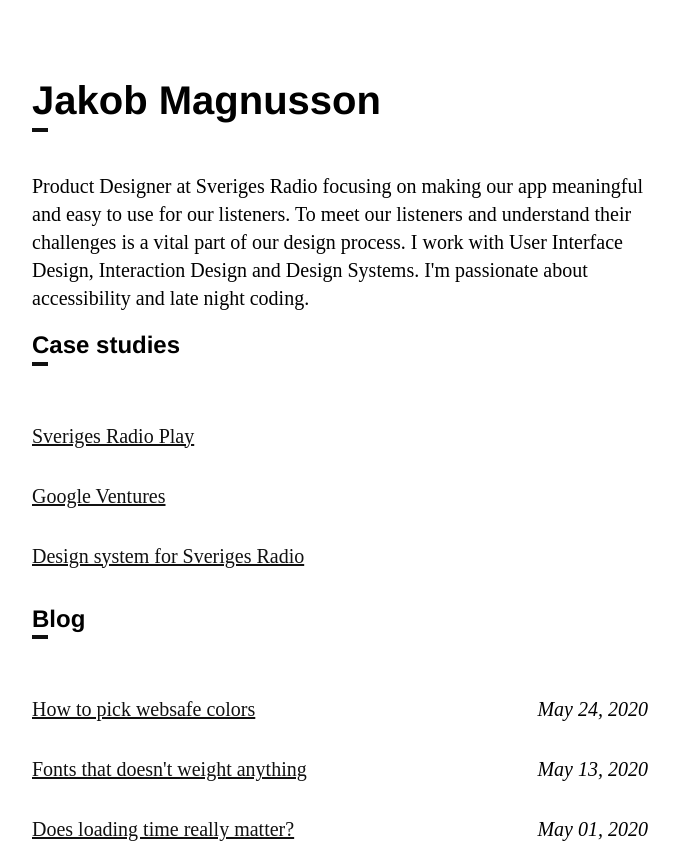
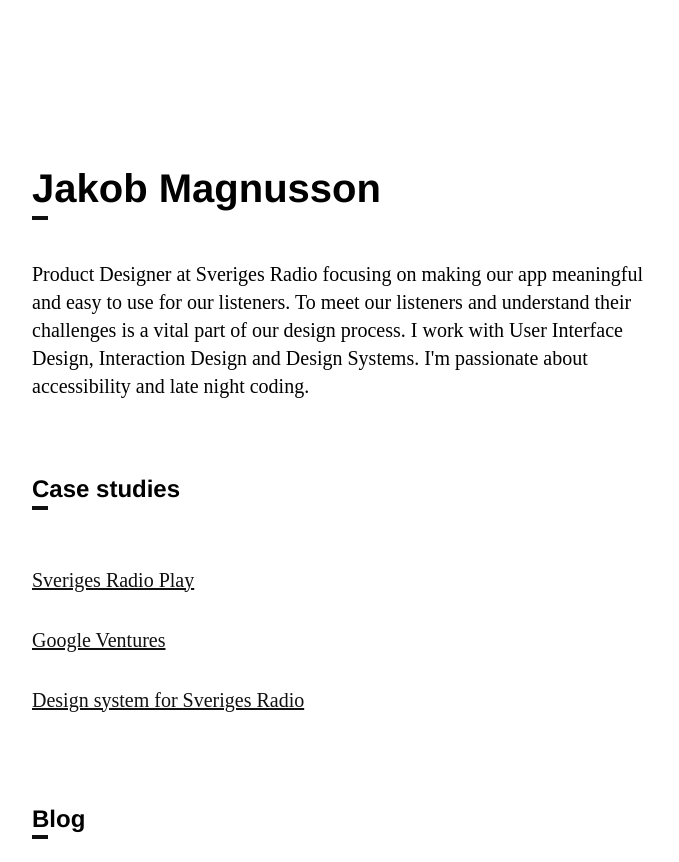
Before and after one commit to Poggen/portfolio, a Gatsby site: page / in a window 1280 px wide. Shown: the top 862 px of the page, without its empty margins (300-979 px from the left). Built offline with nearby package versions, Linux system fonts and the light colour scheme; Gatsby itself is replaced by a stand-in of ours.

Commit message:
Update header.module.css

```diff
--- a/src/components/header/header.module.css
+++ b/src/components/header/header.module.css
@@ -12,11 +12,11 @@
 }
 
 .primary {
-  padding: var(--spacing-large) 0 0;
+  padding: var(--spacing-xlarge) 0 0;
   font-family: var(--heading-font-family);
 }
 
 .secondary {
-  padding: var(--spacing-small) 0 0;
+  padding: var(--spacing-large) 0 0;
   font-family: var(--heading-font-family);
 }
```
